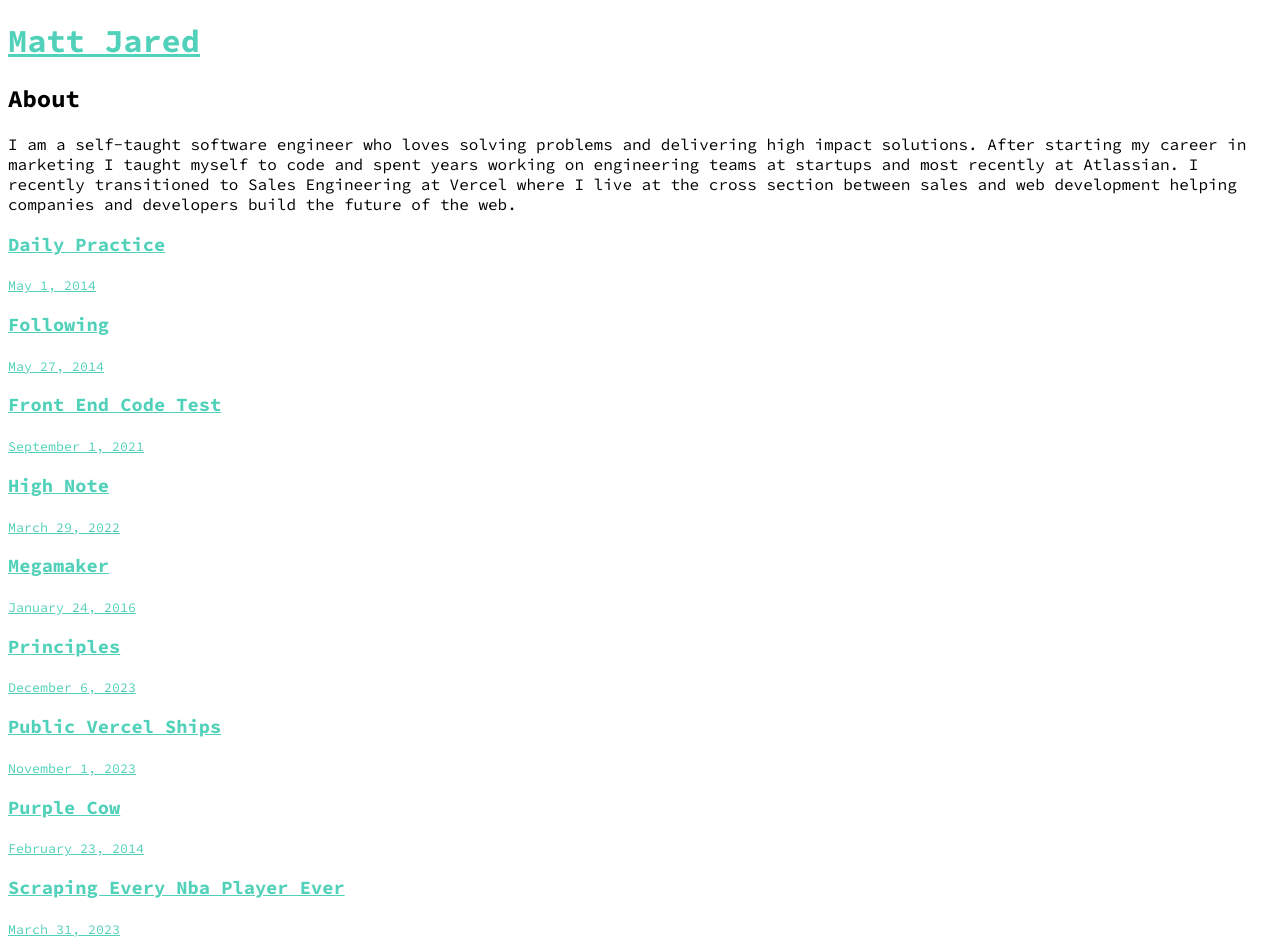
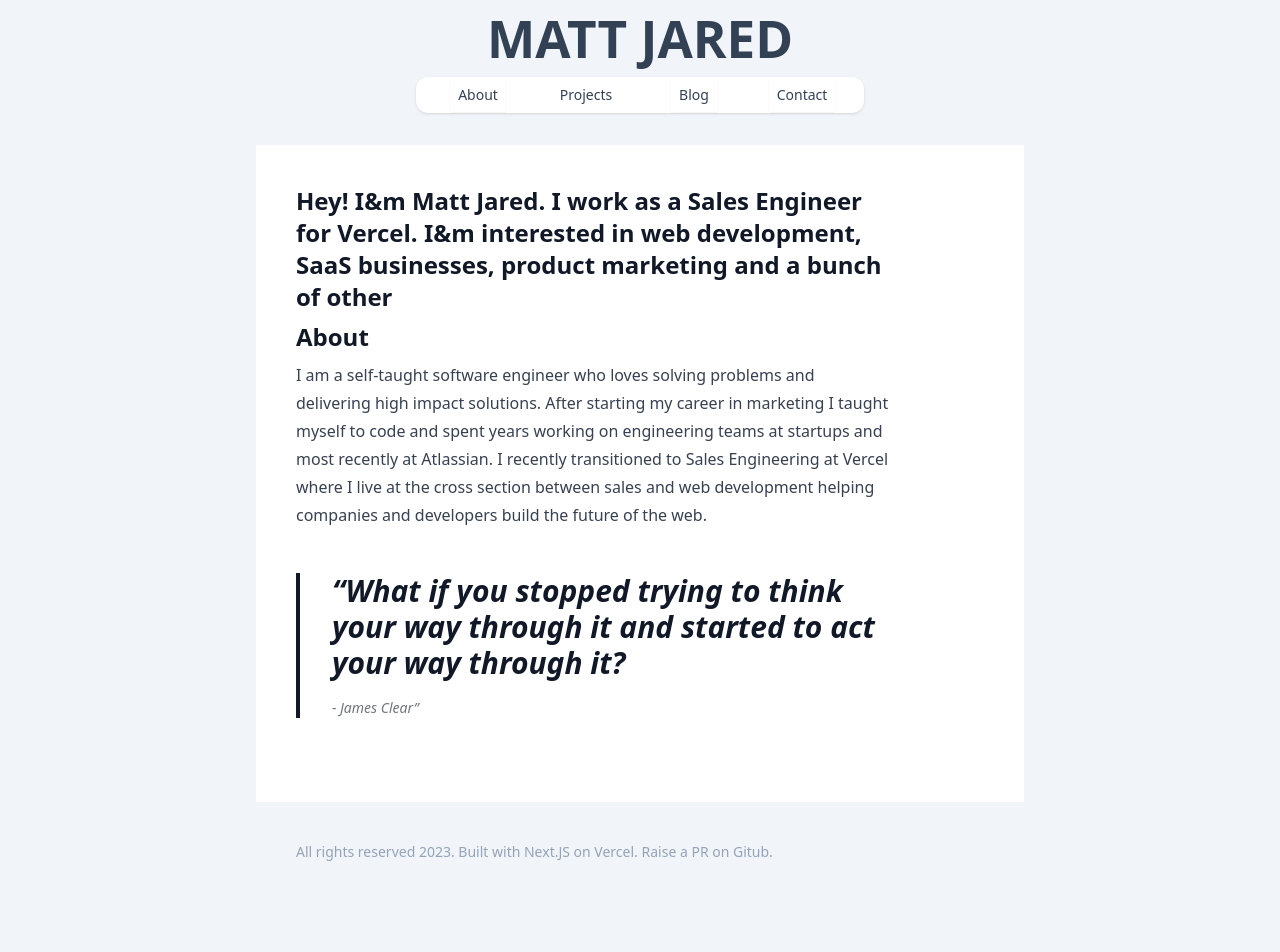
Before and after one commit to mattjared/personal-site, a Next.js app: page / in a window 1280 px wide. Shown: the top 952 px of the page. After the commit the page ends 902 px from the top, so only its background shows below. Built offline with nearby package versions, Linux system fonts and the light colour scheme; no server answers.

Commit message:
Abdel Nader

```diff
--- a/app/Box.js
+++ b/app/Box.js
@@ -1,6 +1,6 @@
 export default function Box({headline, text, children}) {
   return (
-    <div className="shadow p-6">
+    <div className="p-6">
       {headline && <h2 className="text-2xl font-semibold mb-2">{headline}</h2>}
       {text && <p>{text}</p>}
       {children}
--- a/app/Footer.js
+++ b/app/Footer.js
@@ -1,10 +1,7 @@
-
-import Box from "./Box";
-
 export default function Footer() {
   return (
-    <Box>
+    <div className='mx-auto w-full max-w-3xl p-10 text-slate-400'>
       <p className="text-sm">All rights reserved {new Date().getFullYear()}. Built with Next.JS on Vercel. <a target="_blank" rel="noreferrer" href="https://github.com/mattjared/personal-site">Raise a PR on Gitub.</a></p>
-    </Box>
+    </div>
   )
 }
--- a/app/Navbar.js
+++ b/app/Navbar.js
@@ -1,19 +1,20 @@
 import Link from "next/link";
 
 export default function Navbar() {
-  const opacities = ['bg-altBlue/100', 'bg-altBlue/90', 'bg-altBlue/80', 'bg-altBlue/70', 'bg-altBlue/60', 'bg-altBlue/50', 'bg-altBlue/40', 'bg-altBlue/30', 'bg-altBlue/20', 'bg-altBlue/10', 'bg-altBlue/5', 'bg-altBlue/2'];
+  // const opacities = ['bg-altBlue/100', 'bg-altBlue/90', 'bg-altBlue/80', 'bg-altBlue/70', 'bg-altBlue/60', 'bg-altBlue/50', 'bg-altBlue/40', 'bg-altBlue/30', 'bg-altBlue/20', 'bg-altBlue/10', 'bg-altBlue/5', 'bg-altBlue/2'];
   return (
-    <>
-      <h1 className="m-0 text-jumbo font-extrabold">
+    <div className="mx-auto w-full max-w-3xl lg:px-8 lg:mb-8">
+      <h1 className="m-0 font-extrabold text-[4vw] uppercase text-center text-slate-700">
         <Link href='/' className="">
           Matt Jared
         </Link>
       </h1>
-      <div className="flex items-stretch gap-1 mb-9 h-[32px]">
-        {opacities.map((el, i) => {
-          return (<div className={`${el} grow h-full`} key={i}></div>)
-        })}
-      </div>
-    </>
+      <ul className="grid grid-cols-4 class shadow bg-white p-2 rounded-xl text-center text-sm font-medium max-w-md w-full mx-auto text-slate-700">
+        <li><Link className="p-2 w-100 shadow-sm" href="/">About</Link></li>
+        <li><Link className="p-2 w-100" href="/projects">Projects</Link></li>
+        <li><Link className="p-2 w-100 shadow-sm" href="/blog">Blog</Link></li>
+        <li><Link className="p-2 w-100 shadow-sm" href="/contact">Contact</Link></li>
+      </ul>
+    </div>
   )
 }
--- a/app/blog/[id]/page.tsx
+++ b/app/blog/[id]/page.tsx
@@ -15,7 +15,7 @@ export default async function PostPage({params}: { params: { id: string}}) {
   .process(matterResult.content);
   const contentHtml = processedContent.toString();
   return (
-    <div className='mx-auto prose prose-stone max-w-none'>
+    <div className='mx-auto prose prose-slate max-w-none'>
       <div dangerouslySetInnerHTML={{ __html: contentHtml }} />
     </div>
   );
--- /dev/null
+++ b/app/contact/page.js
@@ -0,0 +1,19 @@
+import Link from "next/link";
+import Contact from "../Contact";
+import { site } from "../../siteData";
+
+export default function ContactPage() {
+  return (
+    <div className='mx-auto'>
+      <h2 className="text-2xl font-semibold mb-2">Socials</h2>
+      <div className="grid grid-cols-1 md:grid-cols-2">
+        {site.socials.map((s,i)=> (
+          <div className="mb-0" key={`${s.url}-${i}`}>
+            <Link key={`${s.url}-${i}`} href={s.url}>{s.service}</Link>
+          </div>
+        ))}
+      </div>
+      <Contact />
+    </div>
+  );
+}
--- a/app/globals.css
+++ b/app/globals.css
@@ -1,14 +1,13 @@
-a {
+/* a {
 	transition: color .25s cubic-bezier(0.075, 0.82, 0.165, 1);
   color: #51d1b9;
-  /* @apply: text */
 }
 a:active,
 a:hover {
   transition: color .25s cubic-bezier(0.075, 0.82, 0.165, 1);
 	outline:0;
 	color: white;
-}
+} */
 
 @import 'tailwindcss/base';
 @import 'tailwindcss/components';
--- a/app/layout.js
+++ b/app/layout.js
@@ -21,11 +21,13 @@ export const metadata = {
 
 export default function RootLayout({ children }) {
   return (
-    <html lang="en" className={sourceCodePro.className}>
-      <body className={`bg-mainBlue text-altBlue`}>
-        <div className="py-32 px-8 max-w-4xl min-h-screen transition-all m-auto">
-          <Navbar />
+    <html lang="en">
+      <body className="bg-slate-100 min-height-100">
+        <Navbar />
+        <div className='mx-auto w-full max-w-3xl p-10 bg-white'>
           { children }
+        </div>
+        <div >
           <Footer />
         </div>
         <AnalyticsWrapper />
--- a/app/page.js
+++ b/app/page.js
@@ -1,46 +1,12 @@
-import Contact from "./Contact";
 import Box from "../app/Box"
-import BlogGrid from "./BlogGrid";
-import Link from "next/link";
-
-const site = {
-  about: {
-    heading: "About",
-    bio: "I am a self-taught software engineer who loves solving problems and delivering high impact solutions. After starting my career in marketing I taught myself to code and spent years working on engineering teams at startups and most recently at Atlassian. I recently transitioned to Sales Engineering at Vercel where I live at the  cross section between sales and web development helping companies and developers build the future of the web."
-  },
-  socials: [
-    { service: "Bento", url: "https://bento.me/mattjared" },
-    { service: 'CodePen', url: 'https://codepen.io/matt_jared' },
-    { service: 'GitHub', url: 'https://github.com/mattjared' },
-    { service: 'LinkedIn', url: 'https://www.linkedin.com/in/mattjared9' },
-    { service: 'dev.to', url: 'https://dev.to/mattjared' },
-    { service: 'Twitter', url: 'https://twitter.com/matt_jared' },
-    { service: 'Dribbble', url: 'https://dribbble.com/matt_jared' },
-    { service: 'npm', url: 'https://www.npmjs.com/~mattjared' },
-    { service: 'Code Sandbox', url: 'https://codesandbox.io/u/mattjared' },
-    { service: 'Polywork', url: 'https://www.polywork.com/mattjared' },
-    { service: 'Stack Overflow', url: 'https://stackoverflow.com/users/2658883/matt-jared' },
-  ],
-  career: [
-    { organization: "Vercel", role: "Sales Engineer" },
-    { organization: "Atlassian", role: "Senior Developer" },
-    { organization: "The Zebra", role: "Front End Developer" },
-    { organization: "Techstars", role: "Hackstar" },
-    { organization: "Cratejoy", role: "Designer / Developer" },
-    { organization: "Ohio University", role: "BBA Marketing" },
-  ]
-}
+import { site } from "../siteData";
 
 export default function Home() {
-  const halfwayIndex = Math.ceil(site.socials.length / 2);
   return (
-    <div>
-        <section className="mb-8">
-          <Box headline={site.about.heading} text={site.about.bio}/>
-        </section>
-        <section>
-          <BlogGrid />
-        </section>
+    <div className="mb-8 prose">
+      <h2 className="text-2xl font-semibold mb-2">Hey! I&amp;m Matt Jared. I work as a Sales Engineer for Vercel. I&amp;m interested in web development, SaaS businesses, product marketing and a bunch of other </h2>
+      <h2 className="text-2xl font-semibold mb-2">About</h2>
+      <p>{site.about.bio}</p>
       <blockquote className="pl-8 ml-0 my-11 w-full border-l-4 border-current">
         <p className="text-3xl mb-4 font-semibold">
           What if you stopped trying to think your way through it
@@ -48,25 +14,6 @@ export default function Home() {
         </p>
         <p className="opacity-60 text-sm">- James Clear</p>
       </blockquote>
-        <article className="mb-8 grid gap-8 grid-cols-1 md:grid-cols-2">
-          <Box>
-            <h2 className="text-2xl font-semibold mb-2">Experience</h2>
-              {site.career.map((c,i) => (
-                <p key={`${c.i}-${c.role}`}>{c.organization} <small>({c.role})</small></p>
-              ))}
-          </Box>
-          <Box>
-            <h2 className="text-2xl font-semibold mb-2">Socials</h2>
-            <div className="grid grid-cols-1 md:grid-cols-2">
-              {site.socials.map((s,i)=> (
-                <div className="mb-0" key={`${s.url}-${i}`}>
-                  <Link key={`${s.url}-${i}`} href={s.url}>{s.service}</Link>
-                </div>
-              ))}
-            </div>
-          </Box>
-        </article>
-        <Contact />
     </div>
   )
 }
--- /dev/null
+++ b/app/projects/page.js
@@ -0,0 +1,8 @@
+
+export default function ProjectsPage() {
+  return (
+    <div className='mx-auto'>
+      <h2 className="text-2xl font-semibold mb-2">Projects</h2>
+    </div>
+  );
+}
--- /dev/null
+++ b/siteData.js
@@ -0,0 +1,27 @@
+export const site = {
+  about: {
+    heading: "About",
+    bio: "I am a self-taught software engineer who loves solving problems and delivering high impact solutions. After starting my career in marketing I taught myself to code and spent years working on engineering teams at startups and most recently at Atlassian. I recently transitioned to Sales Engineering at Vercel where I live at the  cross section between sales and web development helping companies and developers build the future of the web."
+  },
+  socials: [
+    { service: "Bento", url: "https://bento.me/mattjared" },
+    { service: 'CodePen', url: 'https://codepen.io/matt_jared' },
+    { service: 'GitHub', url: 'https://github.com/mattjared' },
+    { service: 'LinkedIn', url: 'https://www.linkedin.com/in/mattjared9' },
+    { service: 'dev.to', url: 'https://dev.to/mattjared' },
+    { service: 'Twitter', url: 'https://twitter.com/matt_jared' },
+    { service: 'Dribbble', url: 'https://dribbble.com/matt_jared' },
+    { service: 'npm', url: 'https://www.npmjs.com/~mattjared' },
+    { service: 'Code Sandbox', url: 'https://codesandbox.io/u/mattjared' },
+    { service: 'Polywork', url: 'https://www.polywork.com/mattjared' },
+    { service: 'Stack Overflow', url: 'https://stackoverflow.com/users/2658883/matt-jared' },
+  ],
+  career: [
+    { organization: "Vercel", role: "Sales Engineer" },
+    { organization: "Atlassian", role: "Senior Developer" },
+    { organization: "The Zebra", role: "Front End Developer" },
+    { organization: "Techstars", role: "Hackstar" },
+    { organization: "Cratejoy", role: "Designer / Developer" },
+    { organization: "Ohio University", role: "BBA Marketing" },
+  ]
+}
--- a/tailwind.config.js
+++ b/tailwind.config.js
@@ -5,55 +5,6 @@ module.exports = {
     './components/**/*.{js,ts,jsx,tsx}',
     './app/**/*.{js,ts,jsx,tsx}',
   ],
-  theme: {
-    extend: {
-      fontSize: {
-        'jumbo': 'calc(6vw)',
-      },
-      colors: {
-        'mainBlue': '#0d2d68',
-        'altBlue': '#51d1b9',
-        'current': 'currentColor',
-      },
-      opacity: {
-        "2": "0.025"
-      },
-      boxShadow: {
-        DEFAULT: "currentColor 0px 0px 0px 1px",
-        bottom: "currentColor 0px 1px 0px 0px"
-      },
-      typography: {
-        DEFAULT: {
-          css: {
-            color: '#51d1b9',
-            h1: {
-              color: '#51d1b9'
-            },
-            h2: {
-              color: '#51d1b9'
-            },
-            h3: {
-              color: '#51d1b9'
-            },
-            h4: {
-              color: '#51d1b9'
-            },
-            h5: {
-              color: '#51d1b9'
-            },
-            h6: {
-              color: '#51d1b9'
-            },
-            a: {
-              color: '#ffffff',
-              '&:hover': {
-                color: '#51d1b9',
-              },
-            },
-          },
-        },
-      },
-    },
-  },
+  theme: {},
   plugins: [require('@tailwindcss/typography')],
 }
```
Lines whose indentation alone changed are shown as unchanged.
